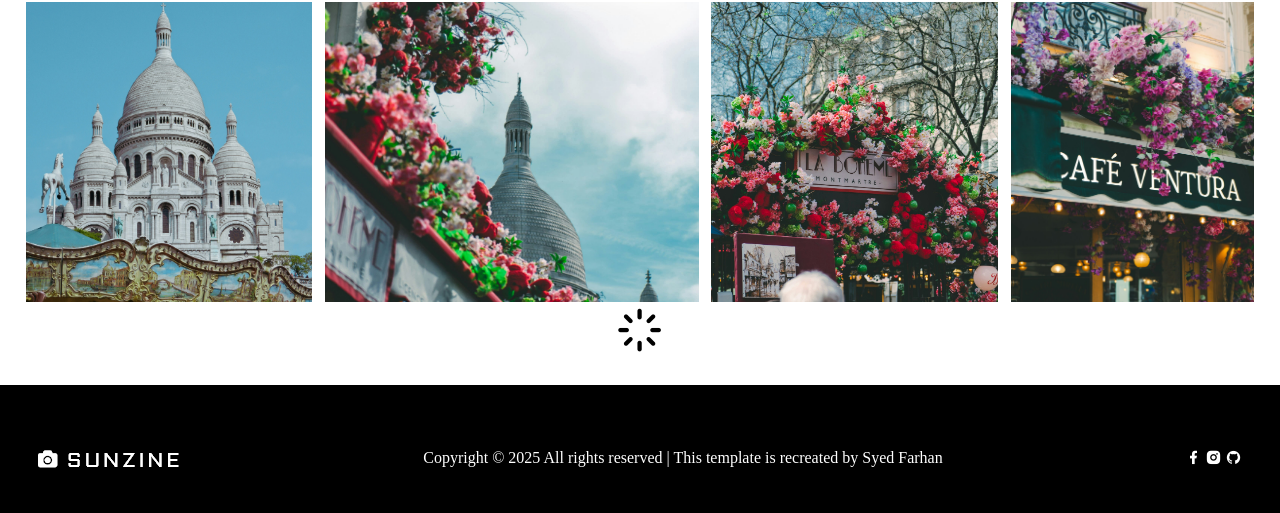
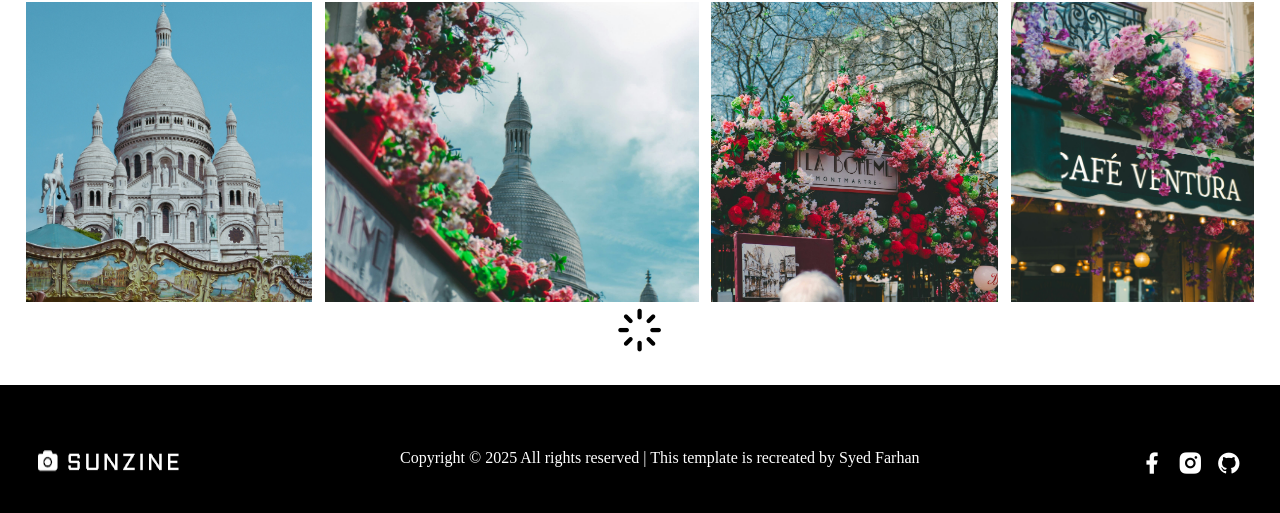
Before and after one commit to DevSyedFarhan/Sunzine, a plain HTML site: page index.html in a window 1280 px wide. Shown: the part 1362-1875 px from the top of the page. Drawn offline with nearby package versions, Linux system fonts and the light colour scheme; a web font is replaced by a local one.

Commit message:
commit added!

```diff
--- a/style.css
+++ b/style.css
@@ -235,6 +235,13 @@
     justify-content: space-between;
     padding: 5vw 3vw;
 }
+#icon {
+    display: flex;
+    gap: 1vw;
+}
+#icon i {
+    font-size: 2vw;
+}
 
 @keyframes rotate {
     0%{
```
